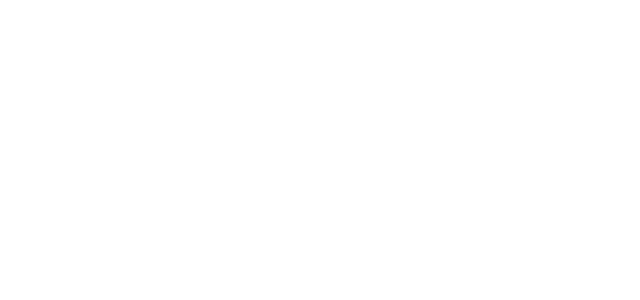
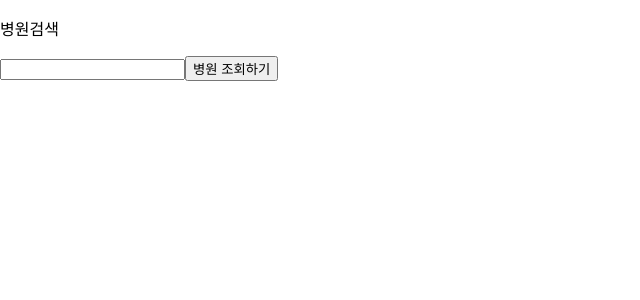
Before and after one commit to skymill2000/insure_fintech_20210726, a React (Create React App) app in the folder insure_react/insure/: page /hospital in a window 1280 px wide. Shown: the top 300 px of the page, without its empty margins (0-640 px from the left). Built offline with nearby package versions, Linux system fonts and the light colour scheme.

Commit message:
api 요청 리스폰스 확인 완료

```diff
--- a/insure_react/insure/src/App.js
+++ b/insure_react/insure/src/App.js
@@ -3,6 +3,7 @@
 import Header from "./components/Header";
 import ApiExample from "./pages/ApiExample";
 import AxiosTest from "./pages/AxiosTest";
+import HospitalList from "./pages/HospitalList";
 import ListPage from "./pages/ListPage";
 import NewsPage from "./pages/NewsPage";
 
@@ -25,6 +26,9 @@
         <Route path="/api01" exact>
           <ApiExample />
         </Route>
+        <Route path="/hospital" exact>
+          <HospitalList />
+        </Route>
       </Switch>
     </Router>
   );
--- a/insure_react/insure/src/pages/HospitalList.js
+++ b/insure_react/insure/src/pages/HospitalList.js
@@ -7,25 +7,29 @@
   const getHospitalList = () => {
     const option = {
       method: "GET",
-      url: "/B551182/pharmacyInfoService/getParmacyBasisList",
+      url: "/B551182/hospInfoService1/getHospBasisList1",
       headers: {},
       params: {
         ServiceKey:
           "uiu3ZzNzDB04UbxOtOL1atH04WOtxB5WSKkPbaCASVHbwgcsIPwHA5Qp6xOmSe6fzCnUVifZcfTXDkgNegv4qQ==",
         pageNo: "1",
         numOfRows: "10",
-        emdongNm: searchInput,
+        yadmNm: searchInput,
       },
     };
     axios(option).then((response) => {
       console.log(response.data);
     });
   };
+  const handleChange = (e) => {
+    const { value } = e.target;
+    setSearchInput(value);
+  };
   return (
     <div>
       <Header title="병원검색"></Header>
-      <input></input>
-      <button>약국 조회하기</button>
+      <input onChange={handleChange}></input>
+      <button onClick={getHospitalList}>병원 조회하기</button>
     </div>
   );
 };
```
